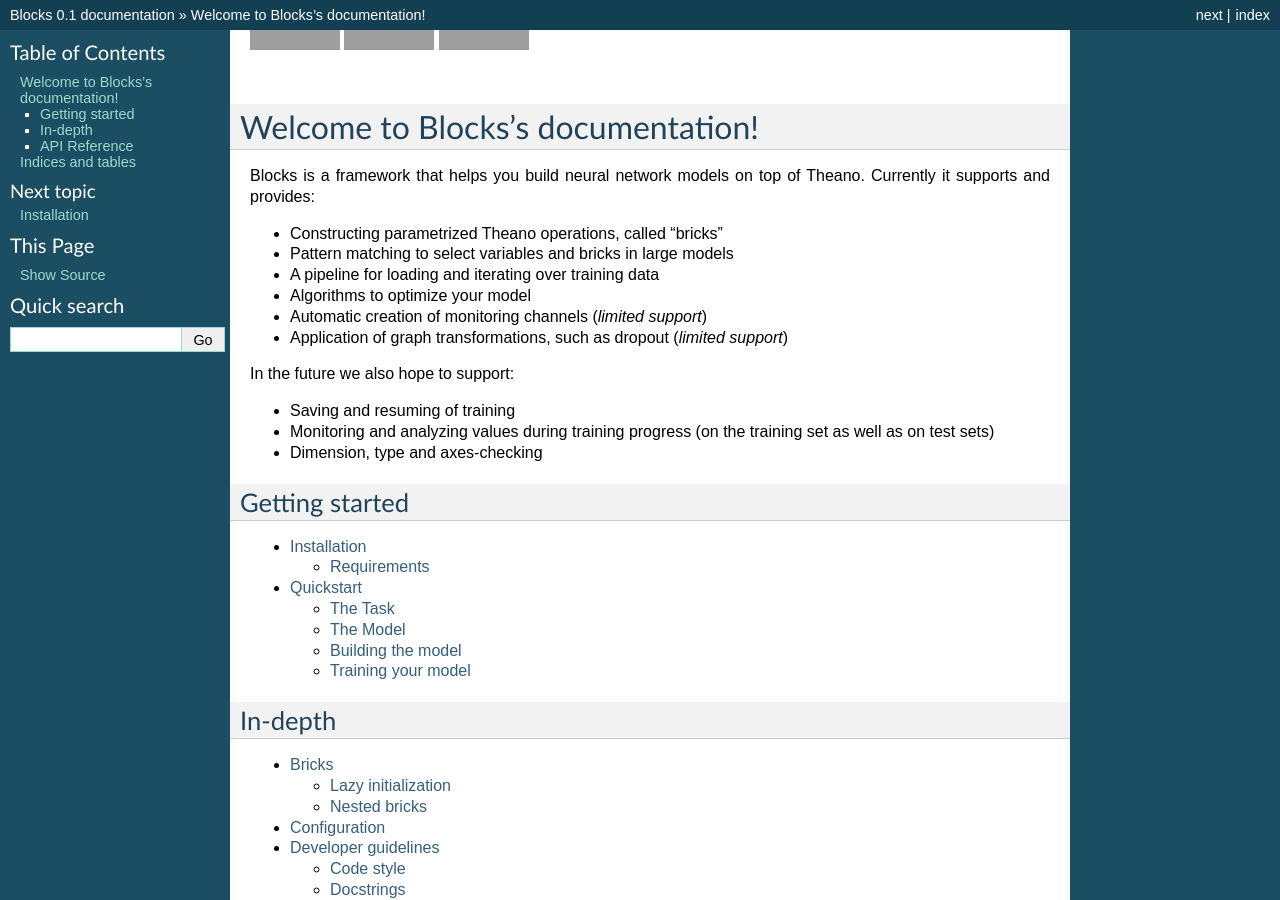
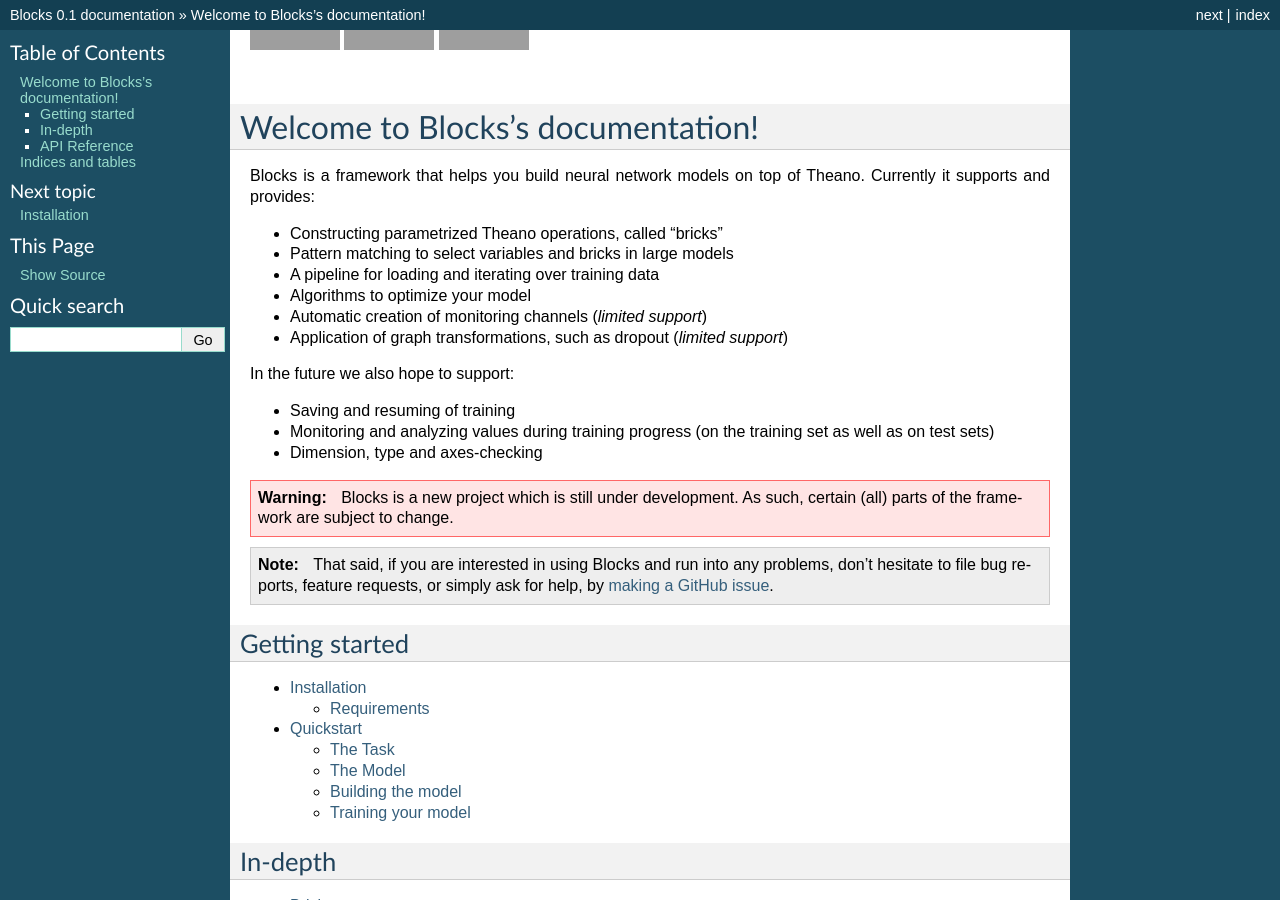
Before and after one commit to mila-iqia/blocks, a Sphinx documentation site: the page built from docs/index.rst, in a window 1280 px wide and 900 px high. Built offline with Sphinx 7.4.7, drawn with Linux system fonts in a browser that asks for light colours; grey boxes are pictures that could not be loaded.

Commit message:
In development warning + niceties

```diff
--- a/docs/index.rst
+++ b/docs/index.rst
@@ -28,6 +28,17 @@
   as well as on test sets)
 * Dimension, type and axes-checking
 
+.. warning::
+   Blocks is a new project which is still under development. As such, certain
+   (all) parts of the framework are subject to change.
+
+.. note::
+   That said, if you are interested in using Blocks and run into any problems,
+   don't hesitate to file bug reports, feature requests, or simply ask for help,
+   by `making a GitHub issue`_.
+
+.. _making a GitHub issue: https://github.com/bartvm/blocks/issues/new
+
 Getting started
 ---------------
 .. toctree::
```
